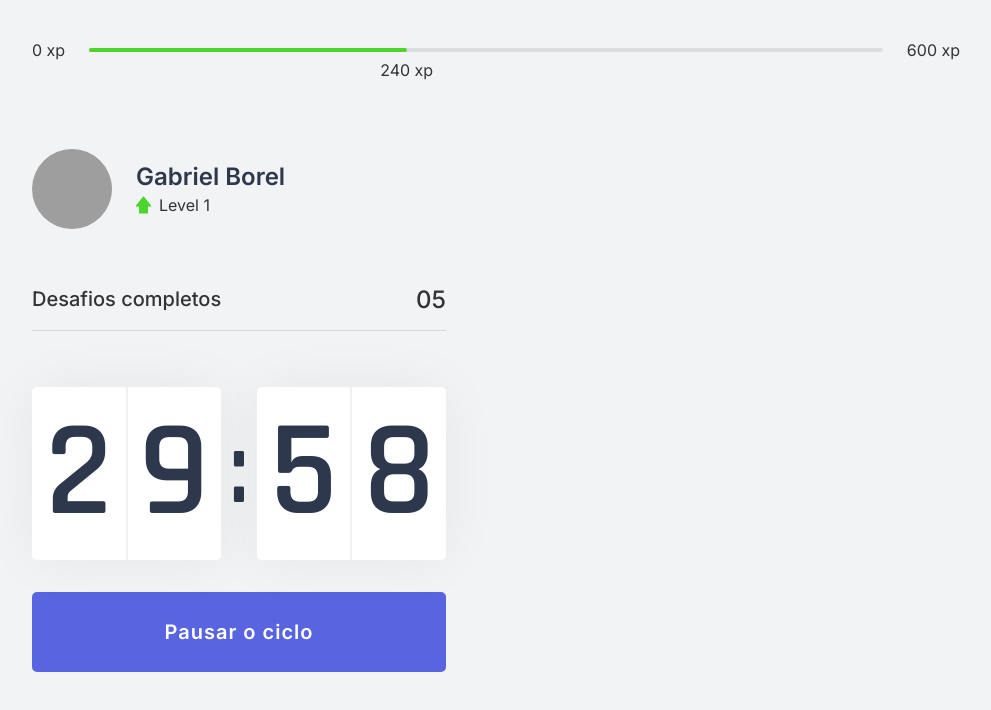
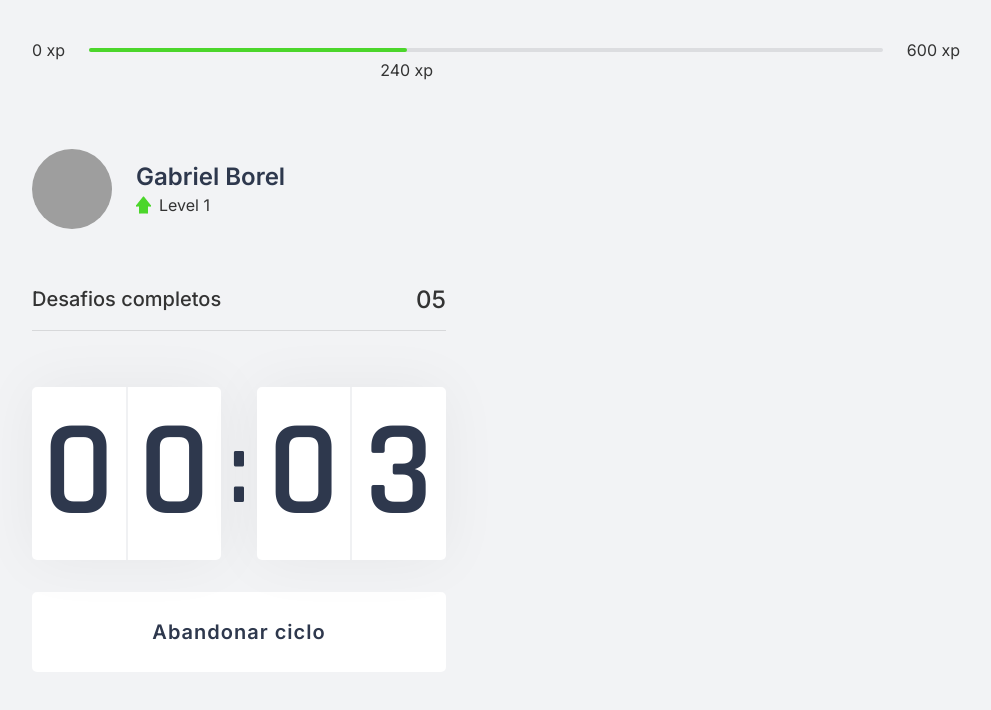
Before and after one commit to gabrielborel/moveit, a Next.js app: page / in a window 1280 px wide. Both pictures are taken after a click on the button "Iniciar um ciclo". Shown: the top 710 px of the page, without its empty margins (144-1135 px from the left). Built offline with nearby package versions, Linux system fonts and the light colour scheme; grey boxes are pictures that could not be loaded.

Commit message:
Buttons when running, paused and finished created

```diff
--- a/src/components/Home/Countdown/index.tsx
+++ b/src/components/Home/Countdown/index.tsx
@@ -1,17 +1,30 @@
+/* eslint-disable @next/next/no-img-element */
+import Image from 'next/image';
 import { useEffect, useState } from 'react';
-import { Container, CountdownButton } from './styles';
+import {
+  Container,
+  CountdownButton,
+  FinishedButton,
+  StopCountdownButton,
+} from './styles';
+
+let countdownTimeout: NodeJS.Timeout;
 
 export const Countdown = () => {
-  const [time, setTime] = useState(30 * 60);
-  const [active, setActive] = useState(false);
+  const [time, setTime] = useState(5);
+  const [isActive, setIsActive] = useState(false);
+  const [hasFinished, setHasFinished] = useState(false);
 
   useEffect(() => {
-    if (active && time > 0) {
-      setTimeout(() => {
+    if (isActive && time > 0) {
+      countdownTimeout = setTimeout(() => {
         setTime(time - 1);
       }, 1000);
+    } else if (isActive && time === 0) {
+      setHasFinished(true);
+      setIsActive(false);
     }
-  }, [active, time]);
+  }, [isActive, time]);
 
   const minutes = Math.floor(time / 60);
   const seconds = time % 60;
@@ -19,12 +32,12 @@ export const Countdown = () => {
   const [minuteLeft, minuteRight] = String(minutes).padStart(2, '0').split('');
   const [secondLeft, secondRight] = String(seconds).padStart(2, '0').split('');
 
-  const toggleCountdown = () => {
-    if (active) {
-      setActive(false);
-    } else {
-      setActive(true);
-    }
+  const startCountdown = () => setIsActive(true);
+
+  const resetCountdown = () => {
+    clearTimeout(countdownTimeout);
+    setIsActive(false);
+    setTime(25 * 60);
   };
 
   return (
@@ -41,9 +54,29 @@ export const Countdown = () => {
         </div>
       </Container>
 
-      <CountdownButton onClick={toggleCountdown}>
-        {active ? 'Pausar o ciclo' : 'Iniciar um ciclo'}
-      </CountdownButton>
+      {hasFinished ? (
+        <FinishedButton>
+          Ciclo encerrado
+          <Image
+            src='/icons/check_circle.svg'
+            width='40px'
+            height='20px'
+            alt='Check circle'
+          />
+        </FinishedButton>
+      ) : (
+        <>
+          {isActive ? (
+            <StopCountdownButton type='button' onClick={resetCountdown}>
+              Abandonar ciclo
+            </StopCountdownButton>
+          ) : (
+            <CountdownButton type='button' onClick={startCountdown}>
+              Iniciar um ciclo
+            </CountdownButton>
+          )}
+        </>
+      )}
     </>
   );
 };
--- a/src/components/Home/Countdown/styles.ts
+++ b/src/components/Home/Countdown/styles.ts
@@ -1,3 +1,4 @@
+import Image from 'next/image';
 import styled from 'styled-components';
 
 export const Container = styled.div`
@@ -60,3 +61,24 @@ export const CountdownButton = styled.button`
     background: ${({ theme }) => theme.colors.blueDark};
   }
 `;
+
+export const StopCountdownButton = styled(CountdownButton)`
+  background: ${({ theme }) => theme.colors.white};
+  color: ${({ theme }) => theme.colors.title};
+
+  &:hover {
+    background: ${({ theme }) => theme.colors.red};
+    color: ${({ theme }) => theme.colors.white};
+  }
+`;
+
+export const FinishedButton = styled(CountdownButton)`
+  background: ${({ theme }) => theme.colors.white};
+  color: ${({ theme }) => theme.colors.text};
+  border-bottom: 4px solid ${({ theme }) => theme.colors.green};
+  cursor: not-allowed;
+
+  &:hover {
+    background: ${({ theme }) => theme.colors.white};
+  }
+`;
```
Also changed, not shown: public/icons/check_circle.svg (added).
